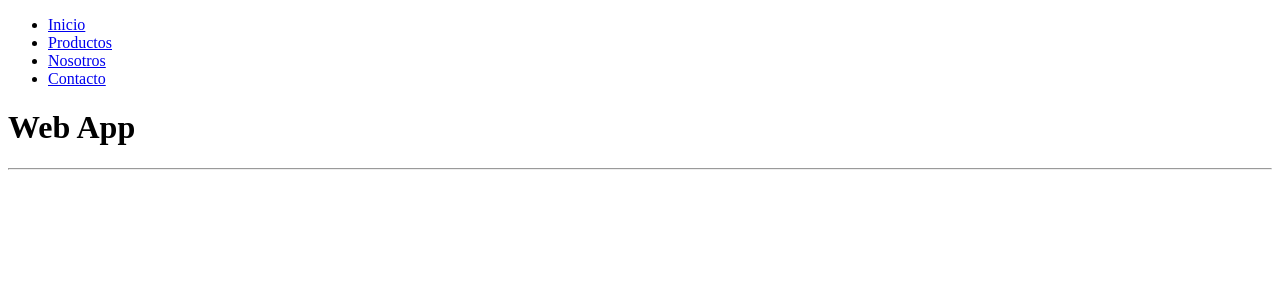
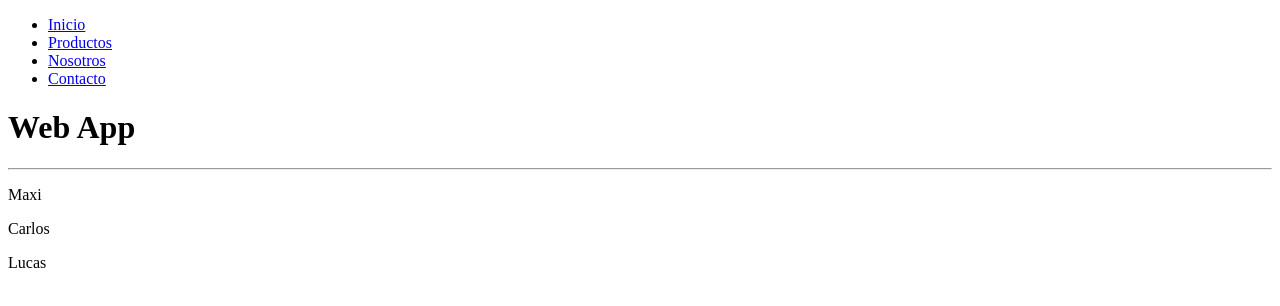
Before and after one commit to mlapeducacionit/web-app, a plain HTML site: page index.html in a window 1280 px wide. Drawn offline with Linux system fonts and the light colour scheme.

Commit message:
Agrego a los participantes del proyecto

```diff
--- a/index.html
+++ b/index.html
@@ -21,6 +21,13 @@
     <h1>Web App</h1>
     <hr>
 
+    <p>Maxi</p>
+
+    <p>Carlos</p>
+
+    <p>Lucas</p>
+
+
     <script src="js/scripts.js"></script>
 </body>
 </html>
```
